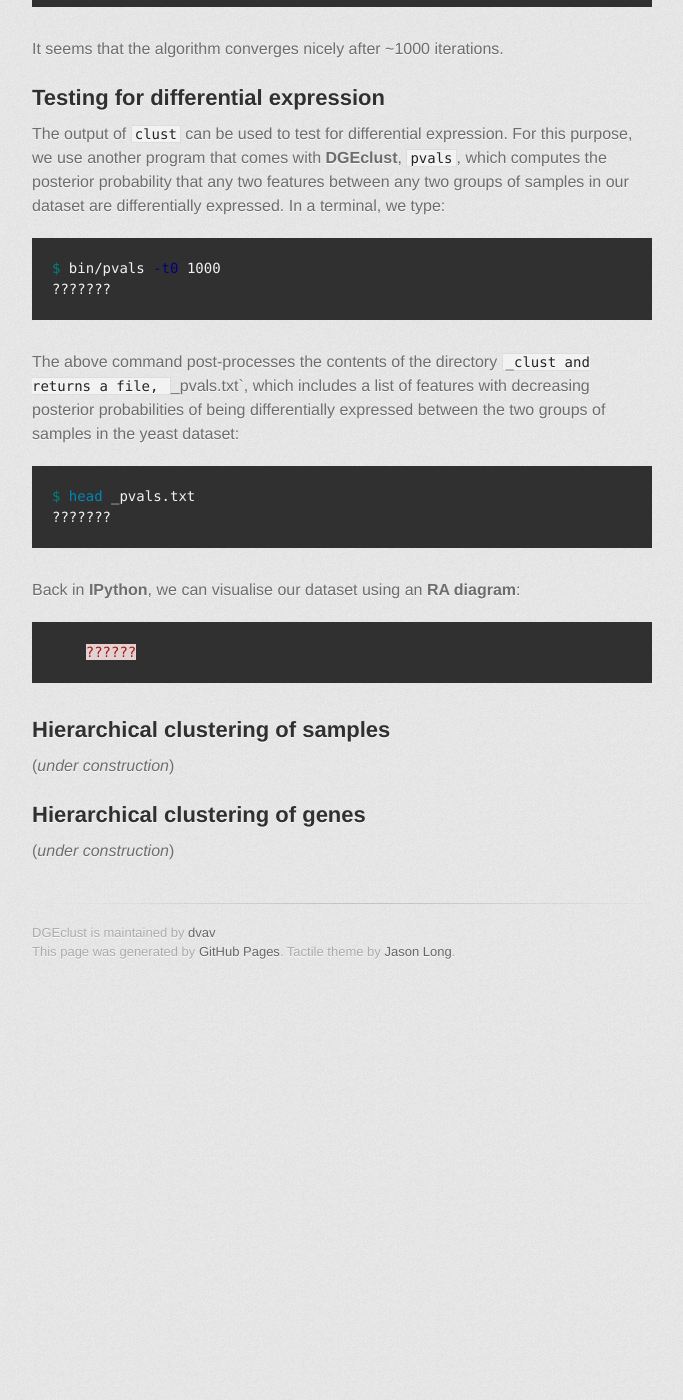
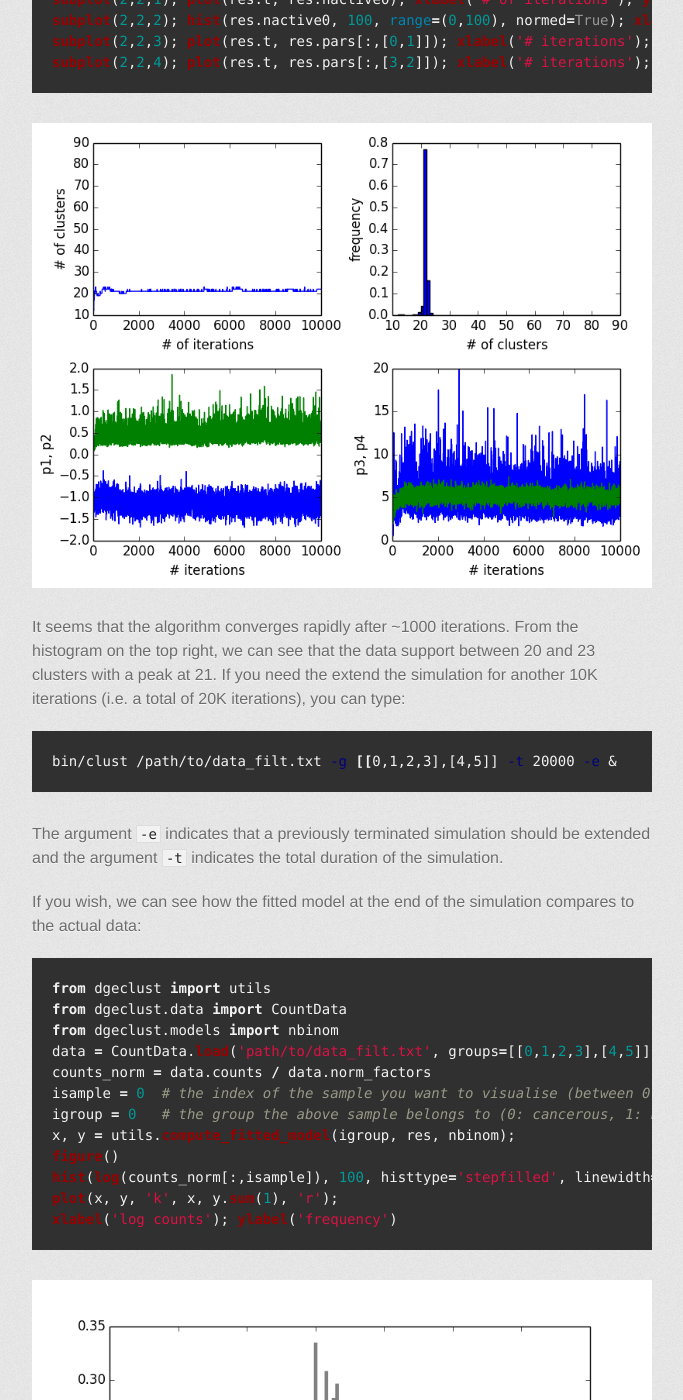
Before and after one commit to dvav/dgeclust, a Jekyll site: the page built from tutorial.md, in a window 1280 px wide and 1400 px high, scrolled down 2265 px. Shown: the whole window, without its empty margins (298-981 px from the left). Built offline with Jekyll 4.4.1, drawn with Linux system fonts in a browser that asks for light colours; some web fonts are replaced; Markdown is read by kramdown in place of the engine named in the settings; before the commit the page ends 3257 px from its top, so only the background shows below that; some of the changed text lies outside the part shown.

Commit message:
First basic version of the tutorial

```diff
--- a/_includes/header.html
+++ b/_includes/header.html
@@ -35,3 +35,10 @@
     </section>
 
     <hr>
+
+	<nav align="center">
+		<a href="index.html">Home</a> |
+		<a href="tutorial.html">Tutorial</a>
+	</nav>
+
+    <hr>
--- a/tutorial.md
+++ b/tutorial.md
@@ -38,15 +38,15 @@ Let's use **IPython** to filter the data. Execute `ipython --pylab` at the termi
 **IPython** command prompt, type the following:
 
 {% highlight python %}
-In [1]: import pandas as pd
-In [2]: data = pd.read_table('/path/to/data.txt', index_col=0)
-In [3]: idxs = all(data, 1)    # identify the rows where all entries are non-zero
-In [4]: data_filt = data[idxs]
-In [5]: data_filt.head()    # inspect the data
-In [6]: data_filt.to_csv('data_filt.txt', sep='\t')
+import pandas as pd
+data = pd.read_table('/path/to/data.txt', index_col=0)
+idxs = all(data, 1)    # identify the rows where all entries are non-zero
+data_filt = data[idxs]
+data_filt.head()    # inspect the data
+data_filt.to_csv('data_filt.txt', sep='\t')
 {% endhighlight %}
 
-This dataset contains 12221 features.
+The filtered dataset contains 12221 features.
 
 
 Clustering the data
@@ -84,16 +84,52 @@ There are more arguments that you can pass to `clust`. Type `bin/clust -h` for m
 After the end of the simulation, you can visualize your results using **IPython**:
 
 {% highlight python %}
-In [7]: cd path/to/dgeclust
-In [8]: from dgeclust.gibbs.results import GibbsOutput
-In [9]: res = GibbsOutput.read('_clust')
-In [10]: figure()
-In [11]: subplot(3,1,1); plot(res.pars[:,0], res.nactive0, 'k'); xlabel('# iterations'); ylabel('# clusters')
-In [12]: subplot(3,1,2); plot(res.pars[:,0], res.pars[:,[2,3]], 'k'); xlabel('# iterations'); ylabel('p1, p2')
-In [7]: subplot(3,1,3); plot(res.pars[:,0], res.pars[:,[4,5]], 'k'); xlabel('# iterations'); ylabel('p3, p4')
+cd path/to/dgeclust
+from dgeclust.gibbs.results import GibbsOutput
+res = GibbsOutput.read('_clust')
+figure()
+subplot(2,2,1); plot(res.t, res.nactive0); xlabel('# of iterations'); ylabel('# of clusters')
+subplot(2,2,2); hist(res.nactive0, 100, range=(0,100), normed=True); xlabel('# of clusters'); ylabel('frequency')
+subplot(2,2,3); plot(res.t, res.pars[:,[0,1]]); xlabel('# iterations'); ylabel('p1, p2')
+subplot(2,2,4); plot(res.t, res.pars[:,[3,2]]); xlabel('# iterations'); ylabel('p3, p4')
 {% endhighlight %}
 
-It seems that the algorithm converges nicely after ~1000 iterations.
+![Simulation progress](img/progress.png "Simulation progress")
+
+It seems that the algorithm converges rapidly after ~1000 iterations. From the histogram on the top right, we can see that the data
+support between 20 and 23 clusters with a peak at 21. If you need the extend the simulation for another 10K iterations (i.e. a total
+of 20K iterations), you
+can type:
+
+{% highlight bash %}
+bin/clust /path/to/data_filt.txt -g [[0,1,2,3],[4,5]] -t 20000 -e &
+{% endhighlight %}
+
+The argument `-e` indicates that a previously terminated simulation should
+be extended and the argument `-t` indicates the total duration of the simulation.
+
+If you wish, we can see how the fitted model at the end of the simulation compares
+to the actual data:
+
+{% highlight python %}
+from dgeclust import utils
+from dgeclust.data import CountData
+from dgeclust.models import nbinom
+data = CountData.load('path/to/data_filt.txt', groups=[[0,1,2,3],[4,5]])
+counts_norm = data.counts / data.norm_factors
+isample = 0  # the index of the sample you want to visualise (between 0 and 5)
+igroup = 0   # the group the above sample belongs to (0: cancerous, 1: non-cancerous)
+x, y = utils.compute_fitted_model(igroup, res, nbinom);
+figure()
+hist(log(counts_norm[:,isample]), 100, histtype='stepfilled', linewidth=0, normed=True, color='gray')
+plot(x, y, 'k', x, y.sum(1), 'r');
+xlabel('log counts'); ylabel('frequency')
+{% endhighlight %}
+
+![Fitted model](img/fitted.png "Fitted model")
+
+Of course, you can repeat the above for all possible values of `isample` and corresponding values of `igroup`.
+
 
 Testing for differential expression
 -----------------------------------
@@ -105,27 +141,49 @@ our dataset are differentially expressed. In a terminal, we type:
 
 {% highlight bash %}
 $ bin/pvals -t0 1000
-???????
+9001 samples processed from directory "clust/zz"
 {% endhighlight %}
 
-The above command post-processes the contents of the directory `_clust and returns
+The above command post-processes the contents of the directory `_clust` and returns
 a file, `_pvals.txt`, which includes a list of features with decreasing posterior
-probabilities of being differentially expressed between the two groups of samples
-in the yeast dataset:
+probabilities of being differentially expressed between the cancerous and non-cancerous
+samples in the data:
 
 {% highlight bash %}
 $ head _pvals.txt
-???????
+        	Posteriors      FDR
+SLC4A4  	0.0     		0.0
+MYL9    	0.0     		0.0
+IGF2    	0.0     		0.0
+CD74    	0.0     		0.0
+MT2A    	0.0     		0.0
+TYRO3   	0.0     		0.0
+HMGA2   	0.0     		0.0
+RGAG4   	0.0     		0.0
+C22orf16	0.0     		0.0
 {% endhighlight %}
 
-Back in **IPython**, we can visualise our dataset using an **RA diagram**:
+Notice that for the top-most features in this particular example, the probability is so low, that it is reported
+as being 0.
+
+Back in **IPython**, we can visualise our results using an **RA diagram**:
 
 {% highlight python %}
-    ??????
+pvals = pd.read_table('_pvals.txt',index_col=0)
+idxs = (pvals.FDR < 0.01).values    # Use a False Discovery Rate of 1%
+in1 = mean(counts_norm[:,[0,1,2,3]],1)
+in2 = mean(counts_norm[:,[4,5]],1)
+R, A = utils.compute_ra_plot(in1, in2)
+figure()
+plot(A[~idxs], R[~idxs], 'k.', markersize=1.8)
+plot(A[idxs], R[idxs], 'r.', markersize=1.8)
+xlabel('( log2(in2) + log2(in1) ) * 0.5')
+ylabel('log2(in2) - log2(in1)')
 {% endhighlight %}
 
+![RA plot](img/RA_plot.png "RA plot")
 
-Hierarchical clustering of samples
+<!-- Hierarchical clustering of samples
 ----------------------------------
 (*under construction*)
 
@@ -134,3 +192,4 @@ Hierarchical clustering of samples
 Hierarchical clustering of genes
 --------------------------------
 (*under construction*)
+ -->
```
Also changed, not shown: img/RA_plot.png (added), img/fitted.png (added), img/progress.png (added).
